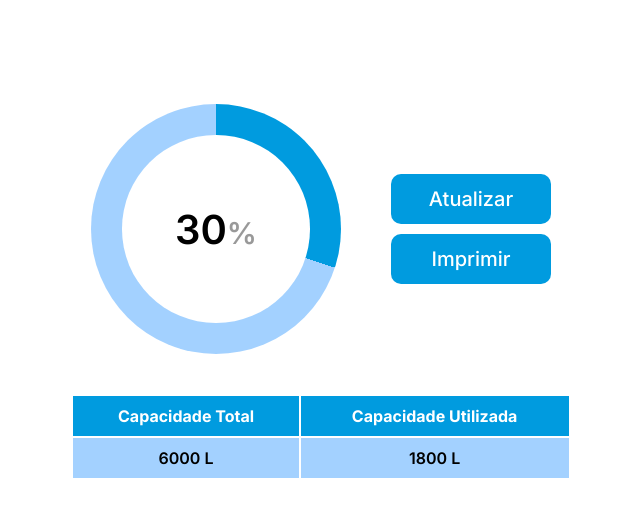
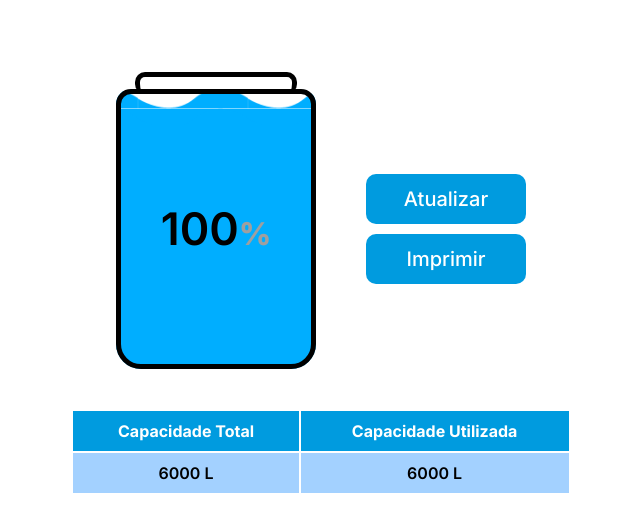
Before and after one commit to StivenF0/Projeto-Oficina4, a PHP site: page / in a window 1280 px wide. Shown: the part 123-655 px from the top of the page, without its empty margins (329-969 px from the left). Run offline with PHP 8.4, Linux system fonts and the light colour scheme.

Commit message:
added the waves animation with a tank that contains it

```diff
--- a/index.html
+++ b/index.html
@@ -51,8 +51,11 @@
         </header>
         <main>
             <div class="row">
-                <div class="circle-graphic" id="progressBar">
-                    <div class="value" id="progressValue"></div>
+                <div class="tank-graphic">
+                    <div class="waves-wrapper">
+                        <div class="waves" id="progressBar"></div>
+                    </div>
+                    <div class="percent" id="progressValue">50</div>
                 </div>
 
                 <div class="buttons">
--- a/scripts/index.js
+++ b/scripts/index.js
@@ -5,15 +5,12 @@ const elementUtilCapacity = document.getElementById('utilizedCapacity')
 
 const progressSpeed = 15 //Speed in ms
 let progressValue = 0
-let progressValueEnd = 30 //Value in percent
+let progressValueEnd = 100 //Value in percent
 let totalCapacity = 6000 //Total capacity of the container in liters
 
 progress = setInterval(() => {
     value.textContent = `${progressValue}`
-    progressBar.style.background = `conic-gradient(
-        var(--primary-color) ${progressValue * 3.6}deg,
-        var(--secondary-color) ${progressValue * 3.6}deg
-    )`
+    progressBar.style.setProperty("--volume-percent", ` ${progressValue}%`)
     if (progressValue === progressValueEnd) {
         clearInterval(progress)
     } else {
--- a/styles/index.css
+++ b/styles/index.css
@@ -22,36 +22,80 @@ main > * {
     transform: translateY(-50px);
 }
 
-main .circle-graphic {
+main .tank-graphic {
     position: relative;
-    height: 250px;
-    width: 250px;
-    border-radius: 50%;
-    display: flex;
-    align-items: center;
-    justify-content: center;
+    background-color: none;
+    border: 5px solid #000;
+    border-radius: 15px 15px 25px 25px;
+    width: 200px;
+    height: 280px;
 }
 
-main .circle-graphic::before {
+main .tank-graphic::before {
     content: "";
     position: absolute;
-    background-color: white;
-    height: 75%;
-    width: 75%;
-    border-radius: 50%;
+    z-index: -2;
+    border-radius: 10px;
+    border: 5px solid #000;
+    border-bottom: none;
+    top: -8%;
+    left: 50%;
+    width: 80%;
+    height: 6%;
+    background-color: #fff;
+    transform: translateX(-50%);
 }
 
-main .circle-graphic .value,
-main .circle-graphic .value::after{
-    z-index: 1;
-    color: black;
-    font-size: 40px;
+main .tank-graphic .waves-wrapper {
+    position: absolute;
+    z-index: -1;
+    top: -5px;
+    left: -5px;
+    width: 200px;
+    height: 280px;
+    border-radius: 15px 15px 25px 25px;
+    overflow: hidden;
+}
+
+main .tank-graphic .waves {
+    /* Is this property that changes the height*/
+    --volume-percent: 10%;
+    --wave-size-y: calc(22px * (110/118));
+
+    position: absolute;
+    width: 100%;
+    height: 100%;
+    left: 0;
+    top: calc(107% - (var(--volume-percent)));
+
+    background-color: #00aeff;
+}
+
+main .tank-graphic .waves::before {
+    content: "";
+    position: absolute;
+    top: calc(-1 * (var(--wave-size-y)));
+    left: 0;
+    width: 100%;
+    height: 37px;
+    background: url(../img/wave.png);
+    background-size: 110px var(--wave-size-y);
+    animation: wave-animate 0.5s linear infinite;
+}
+
+main .tank-graphic .percent {
+    position: absolute;
+    top: 50%;
+    left: 50%;
+    transform: translate(-50%, -50%);
+    font-size: 2.8rem;
     font-weight: 600;
 }
-main .circle-graphic .value::after {
-    content: '%';
-    font-size: 30px;
-    color: rgba(0,0,0,.4);
+main .tank-graphic .percent::after {
+    content: "%";
+    font-size: 0.7em;
+    font-weight: 800;
+    color: #9f9f9f;
 }
 
 main .buttons {
@@ -122,3 +166,14 @@ main .capacity .info table tbody td {
         height: 35px;
     }
 }
+
+/* ANIMATION */
+@keyframes wave-animate {
+    0% {
+        background-position-x: 0;
+    }
+
+    100% {
+        background-position-x: 110px;
+    }
+}
```
Also changed, not shown: img/wave.png (added).
